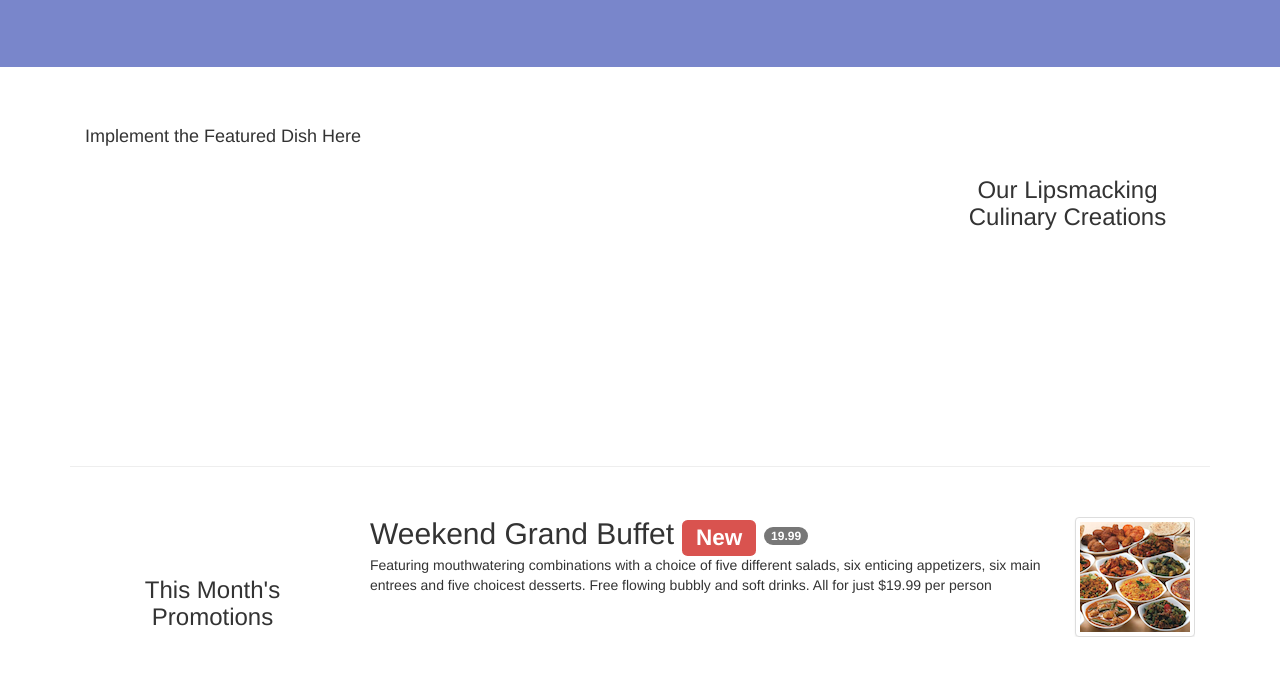
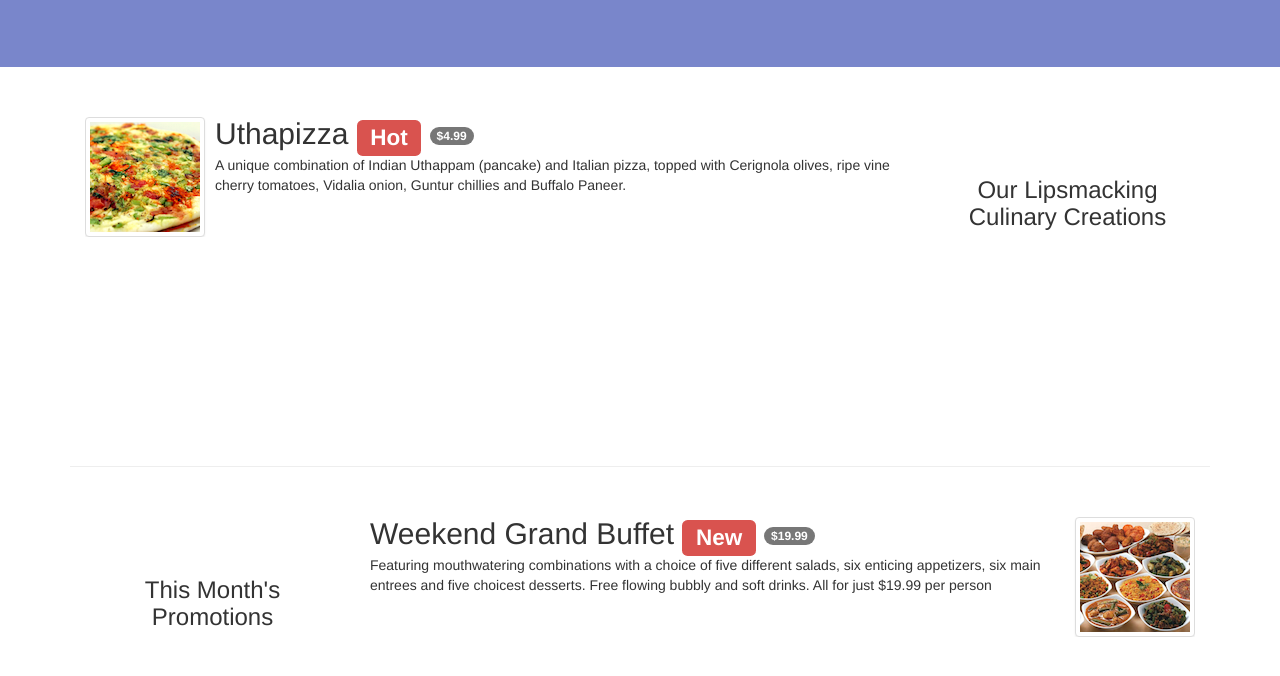
Before and after one commit to alfredlotho/AngularJSSample, a website: page app/index.html in a window 1280 px wide. Shown: the part 392-1068 px from the top of the page. Drawn offline with Linux system fonts and the light colour scheme; some packages are replaced by stand-ins of ours.

Commit message:
Implement featured dish in home page
load the first dish in the home page using the menuFactory and index
controller

```diff
--- a/app/scripts/controllers.js
+++ b/app/scripts/controllers.js
@@ -95,6 +95,7 @@ angular.module('confusionApp')
         .controller('IndexController', ['$scope', 'menuFactory', 'corporateFactory', function($scope, menuFactory, corporateFactory) {
             $scope.promotion = menuFactory.getPromotion(0);
             $scope.executiveChef = corporateFactory.getLeader(3);
+            $scope.featuredDish = menuFactory.getDish(0);
          }])
         .controller('AboutController', ['$scope', 'corporateFactory', function($scope, corporateFactory) {
             $scope.leadership = corporateFactory.getLeaders();
--- a/app/views/home.html
+++ b/app/views/home.html
@@ -6,7 +6,18 @@
                 <h3 align=center>Our Lipsmacking Culinary Creations</h3>
             </div>
             <div class="col-xs-12 col-sm-9 col-sm-pull-3">
-				<h4>Implement the Featured Dish Here</h4>
+                <div class="media">
+                    <div class="media-left media-middle">
+                        <a href="#">
+                        <img class="media-object img-thumbnail"
+                         src="{{featuredDish.image}}" alt="Fetaured Dish">
+                        </a>
+                    </div>
+                    <div class="media-body">
+                        <h2 class="media-heading">{{featuredDish.name}}  <span class="label label-danger">Hot</span>  <span class="badge">${{featuredDish.price}}</span></h2>
+                        <p>{{featuredDish.description}}</p>
+                    </div>
+                </div>
             </div>
         </div>
 
@@ -19,7 +30,7 @@
             <div class="col-xs-12 col-sm-9">
 				<div class="media">
                     <div class="media-body">
-                        <h2 class="media-heading">{{promotion.name}} <span class="label label-danger">New</span> <span class="badge">{{promotion.price}}</span></h2>
+                        <h2 class="media-heading">{{promotion.name}} <span class="label label-danger">New</span> <span class="badge">${{promotion.price}}</span></h2>
                         <p>{{promotion.description}}</p>
                     </div>
                     <div class="media-right media-middle">
```
